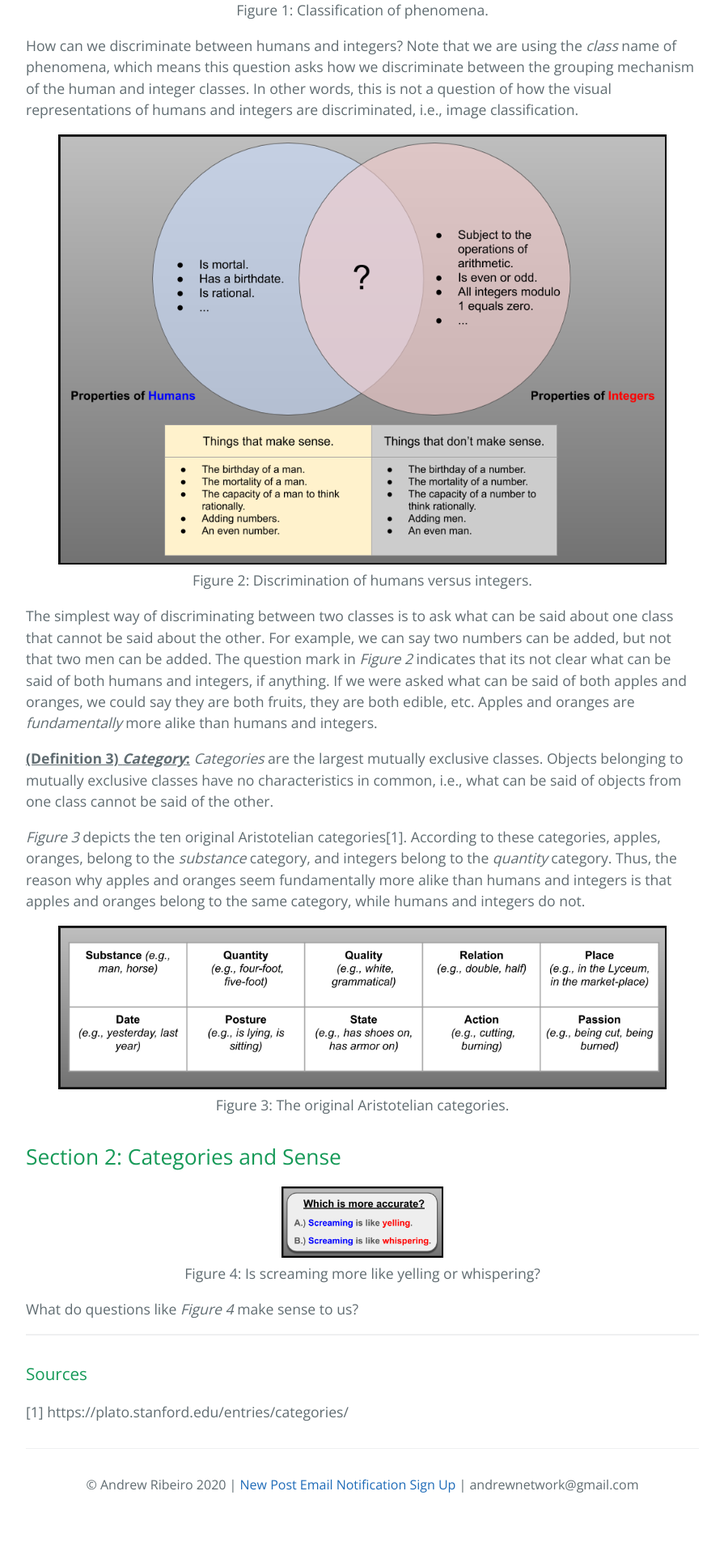
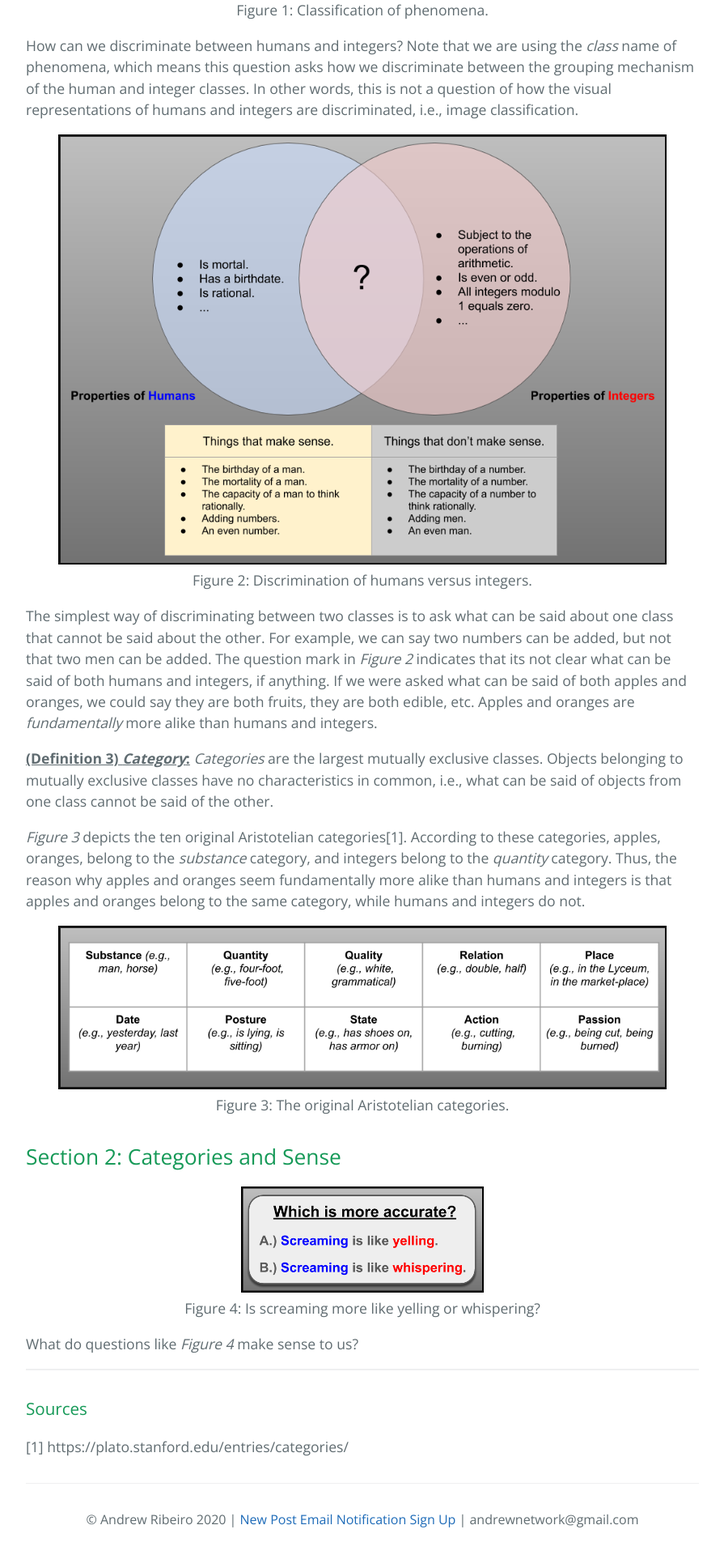
Before and after one commit to Andrewnetwork/CoronavirusBlog, a Jekyll site: the page built from categories_and_thought.md, in a window 1280 px wide. Shown: the part 1725-3645 px from the top of the page at 81% size, without its empty margins (192-1087 px from the left). Built offline with Jekyll 4.4.1, drawn with Linux system fonts in a browser that asks for light colours; our own code applies the rules of GitHub Pages for plain Markdown files; the repository's description, which GitHub fills in, is left out; before the commit the page ends 3602 px from its top, so only the background shows below that.

Commit message:
Update categories_and_thought.md

```diff
--- a/categories_and_thought.md
+++ b/categories_and_thought.md
@@ -53,7 +53,7 @@ The simplest way of discriminating between two classes is to ask what can be sai
 
 <center>
 <figure class="image">
-  <img width="200" src="img/sense_question_1.png
+  <img width="300" src="img/sense_question_1.png
 " alt="Three-Lego Theorem Proof" style="border: 2px black solid;">
   <figcaption>Figure 4: Is screaming more like yelling or whispering?</figcaption>
 </figure>
```
